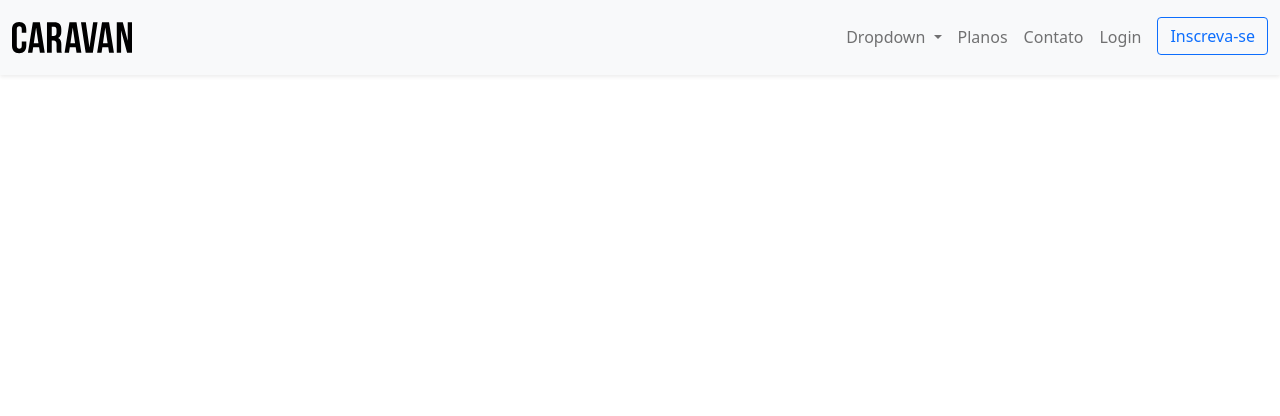
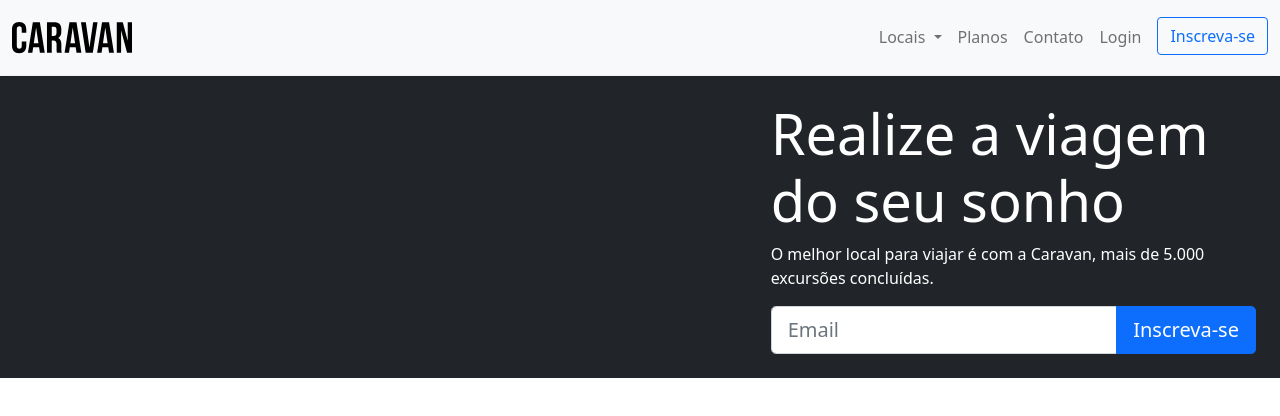
Before and after one commit to GustaSilvaBr/bootstrap-origamid, a plain HTML site: page index.html in a window 1280 px wide. Drawn offline with nearby package versions, Linux system fonts and the light colour scheme.

Commit message:
:lipstick: feat: call to action in hero

```diff
--- a/index.html
+++ b/index.html
@@ -26,7 +26,7 @@
                 <li class="nav-item dropdown">
                     <a class="nav-link dropdown-toggle" href="#" id="navbarDropdown" role="button"
                         data-bs-toggle="dropdown" aria-expanded="false">
-                        Dropdown
+                        Locais
                     </a>
                     <ul class="dropdown-menu" aria-labelledby="navbarDropdown">
                         <li><a class="dropdown-item" href="local.html">California</a></li>
@@ -53,6 +53,24 @@
         </div>
     </div>
 </nav>
+<section class="container-fluid">
+    <div class="row bg-dark  text-white">
+        <div class="col-7"></div>
+        <div class="col-lg-5 p-4 align-items-center">
+            <h1 class="display-4">Realize a viagem do seu sonho</h1>
+            <p>O melhor local para viajar é com a Caravan, mais de 5.000 excursões concluídas. </p>
+            <form>
+                <div class="input-group input-group-lg">
+                    <input type="text" class="form-control" id="inputGroupForm"
+                        aria-describedby="inputGroupEmail" aria-label="email"
+                        placeholder="Email">
+                    <button class="btn btn-primary" type="button" id="inputGroupEmail">Inscreva-se</button>
+                </div>
+            </form>
+        </div>
+
+    </div>
+</section>
 
 <body>
     <script src="https://cdn.jsdelivr.net/npm/@popperjs/core@2.10.2/dist/umd/popper.min.js"
--- a/styles.css
+++ b/styles.css
@@ -0,0 +1,3 @@
+body{
+    padding-top:76px;
+}
```
